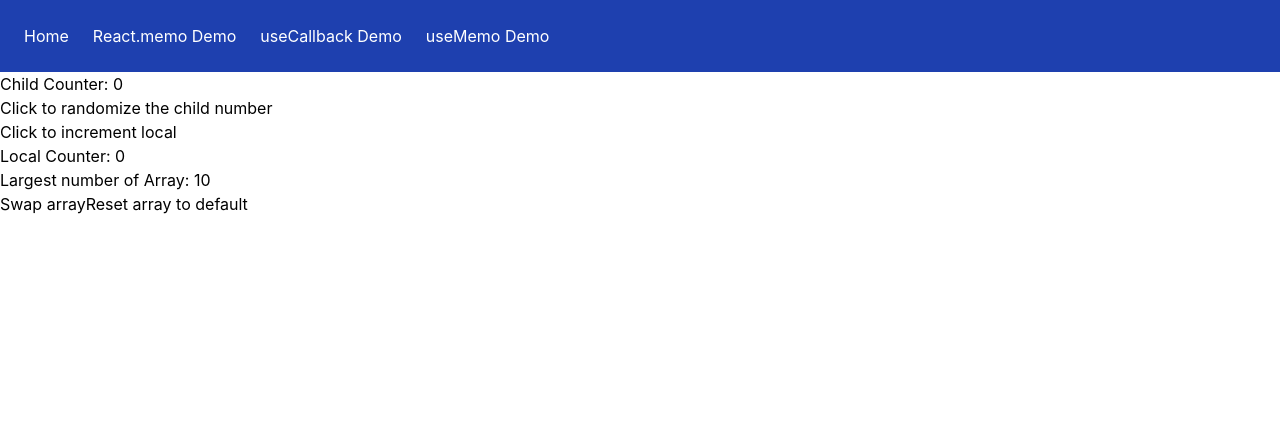
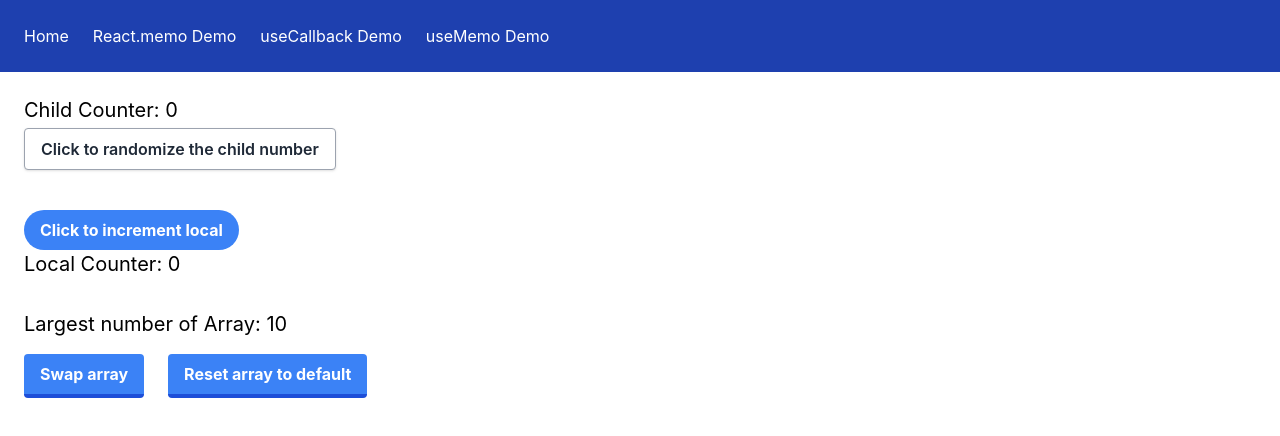
Before and after one commit to luqmaanessop/frontTuesday_memoization, a React (Create React App) app: page /usememo in a window 1280 px wide. Shown: the top 436 px of the page. Built offline with nearby package versions, Linux system fonts and the light colour scheme.

Commit message:
Style rest of pages

```diff
--- a/src/components/ChildCounter.js
+++ b/src/components/ChildCounter.js
@@ -6,9 +6,9 @@ const ChildCounter = (props) => {
   }
 
   return (
-    <div>
-      <h1>Child Counter: {props.number}</h1>
-      <button onClick={changeNumber}>Click to randomize the child number</button>
+    <div class="p-6">
+      <h1 class="text-xl mb-1">Child Counter: {props.number}</h1>
+      <button class="bg-white hover:bg-gray-100 text-gray-800 font-semibold py-2 px-4 border border-gray-400 rounded shadow" onClick={changeNumber}>Click to randomize the child number</button>
     </div>
   )
 }
--- a/src/pages/Memo.js
+++ b/src/pages/Memo.js
@@ -15,8 +15,8 @@ export default function Memo() {
     <>
     <Navbar />
     <ChildCounter number={childNumber}/>
-    <button onClick={incrememntLocal}>Click to increment local</button>
-    <h1>Local Counter: {localNumber}</h1>
+    <button class="mt-4 ml-6 bg-blue-500 hover:bg-blue-700 text-white font-bold py-2 px-4 rounded-full" onClick={incrememntLocal}>Click to increment local</button>
+    <h1 class="text-xl pl-6">Local Counter: {localNumber}</h1>
     </>
   )
 }
--- a/src/pages/UseCallback.js
+++ b/src/pages/UseCallback.js
@@ -23,8 +23,8 @@ export default function UseCallback() {
     <>
     <Navbar />
     <ChildCounter number={childNumber} changeNumber={changeChildNumber}/>
-    <button onClick={incrememntLocal}>Click to increment local</button>
-    <h1>Local Counter: {localNumber}</h1>
+    <button class="mt-4 ml-6 bg-blue-500 hover:bg-blue-700 text-white font-bold py-2 px-4 rounded-full" onClick={incrememntLocal}>Click to increment local</button>
+    <h1 class="text-xl ml-6">Local Counter: {localNumber}</h1>
     </>
   )
 }
--- a/src/pages/UseMemo.js
+++ b/src/pages/UseMemo.js
@@ -40,11 +40,11 @@ export default function UseMemo() {
     <>
     <Navbar />
     <ChildCounter number={childNumber} changeNumber={memoizedCallback}/>
-    <button onClick={incrememntLocal}>Click to increment local</button>
-    <h1>Local Counter: {localNumber}</h1>
-    <h2>Largest number of Array: {largestUnmemoizedValue}</h2>
-    <button onClick={changeArray}>Swap array</button>
-    <button onClick={resetArray}>Reset array to default</button>
+    <button class="ml-6 mt-4 bg-blue-500 hover:bg-blue-700 text-white font-bold py-2 px-4 rounded-full" onClick={incrememntLocal}>Click to increment local</button>
+    <h1 class="ml-6 text-xl">Local Counter: {localNumber}</h1>
+    <h2 class="mt-8 ml-6 text-xl">Largest number of Array: {largestUnmemoizedValue}</h2>
+    <button class="ml-6 mt-4 mr-6 bg-blue-500 hover:bg-blue-400 text-white font-bold py-2 px-4 border-b-4 border-blue-700 hover:border-blue-500 rounded" onClick={changeArray}>Swap array</button>
+    <button class="bg-blue-500 hover:bg-blue-400 text-white font-bold py-2 px-4 border-b-4 border-blue-700 hover:border-blue-500 rounded" onClick={resetArray}>Reset array to default</button>
     </>
   )
 }
```
